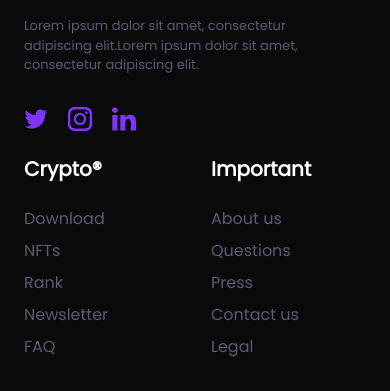
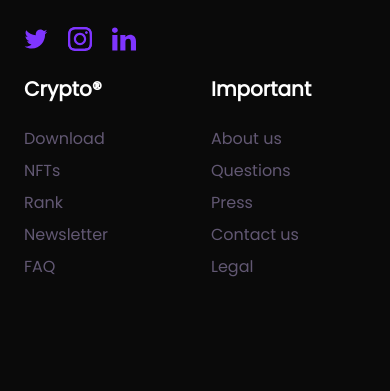
Before and after one commit to francoogilli/cripto-landing, an Astro site: page / in a window 390 px wide. Shown: the part 3881-4272 px from the top of the page. After the commit the page ends 4192 px from the top, so only its background shows below. Built offline with nearby package versions, Linux system fonts and the light colour scheme; Astro itself is replaced by a stand-in of ours.

Commit message:
Reduce top padding on the footer

```diff
--- a/src/components/Footer.astro
+++ b/src/components/Footer.astro
@@ -8,7 +8,7 @@ import Linkedin from '../icons/Linkedin.astro';
 ---
 
 
-<footer class="bg-[#0A0A0A] pt-40">
+<footer class="bg-[#0A0A0A] pt-20 md:pt-40">
 
     <div class="mx-auto w-full max-w-screen-xl p-4 py-6 lg:py-8">
         <div class="md:flex md:justify-between">
```
